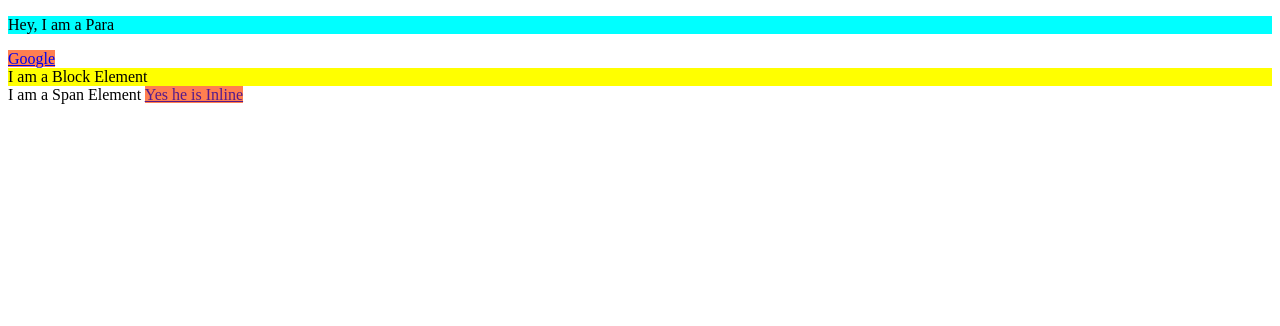
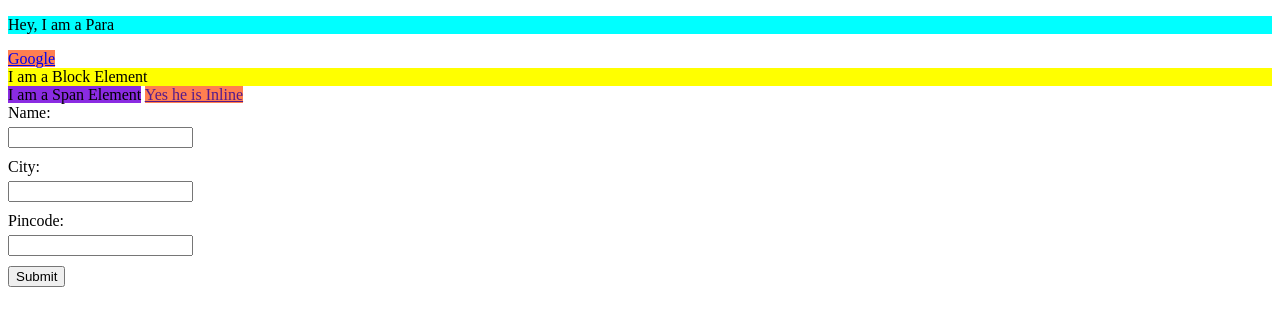
Before and after one commit to AkashAich1999/Sigma-Web-Dev-Course, a plain HTML site: page Tutorial 8/index.html in a window 1280 px wide. Drawn offline with Linux system fonts and the light colour scheme.

Commit message:
id and class in HTML

```diff
--- a/Tutorial 8/index.html
+++ b/Tutorial 8/index.html
@@ -4,6 +4,7 @@
     <meta charset="UTF-8">
     <meta name="viewport" content="width=device-width, initial-scale=1.0">
     <title>Inline and Block Elements - HTML</title>
+    <link rel="stylesheet" href="style.css">
     <link rel="stylesheet" href="style.css">
 </head>
 <body>
@@ -12,5 +13,23 @@
     <div>I am a Block Element</div>
     <span>I am a Span Element</span>
     <a href="">Yes he is Inline</a>
+
+    <!-- Quick Quiz:
+    Without using br tag, write a vertically aligned form asking for name, city and pincode of a user. -->
+    <form action="#" method="post">
+        <label for="name">Name:</label>
+        <input type="text" id="name" name="name" required>
+
+        <label for="city">City:</label>
+        <input type="text" id="city" name="city" required>
+
+        <label for="pincode">Pincode:</label>
+        <input type="text" id="pincode" name="pincode" required>
+
+        <!-- Add more fields as needed -->
+
+        <input type="submit" value="Submit">
+    </form>
+
 </body>
 </html>
--- a/Tutorial 8/style.css
+++ b/Tutorial 8/style.css
@@ -9,3 +9,17 @@ a{
 div{
     background-color: yellow;
 }
+
+span{
+    background-color: blueviolet;
+}
+
+label{
+    display: block;
+    margin-bottom: 5px;
+}
+
+input{
+    display: block;
+    margin-bottom: 10px;
+})
```
Also changed, not shown: Tutorial 9/index.html (added, +17 -0 lines), Tutorial 9/style.css (added, +7 -0 lines).
